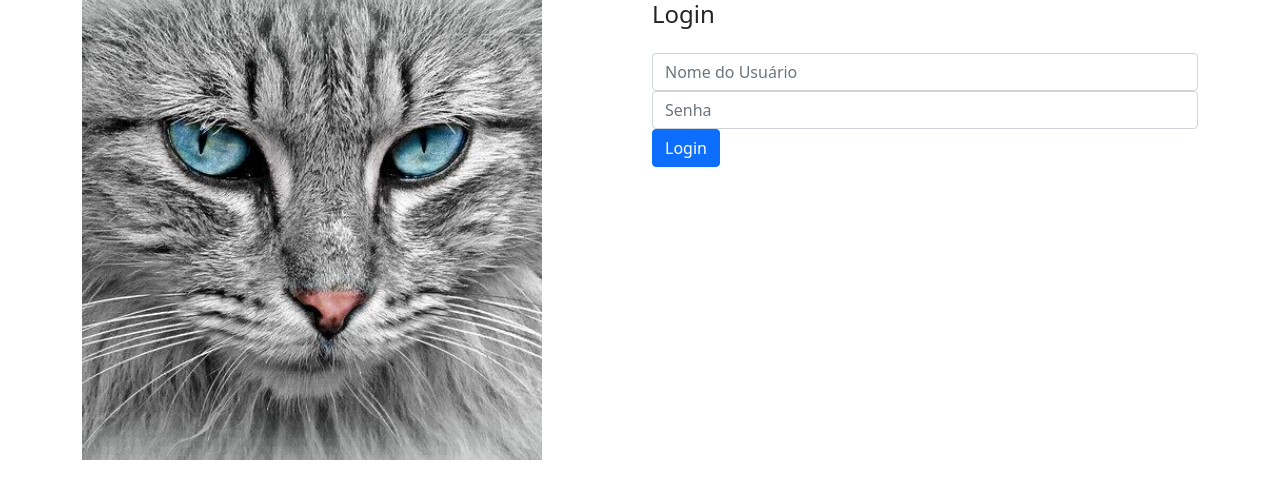
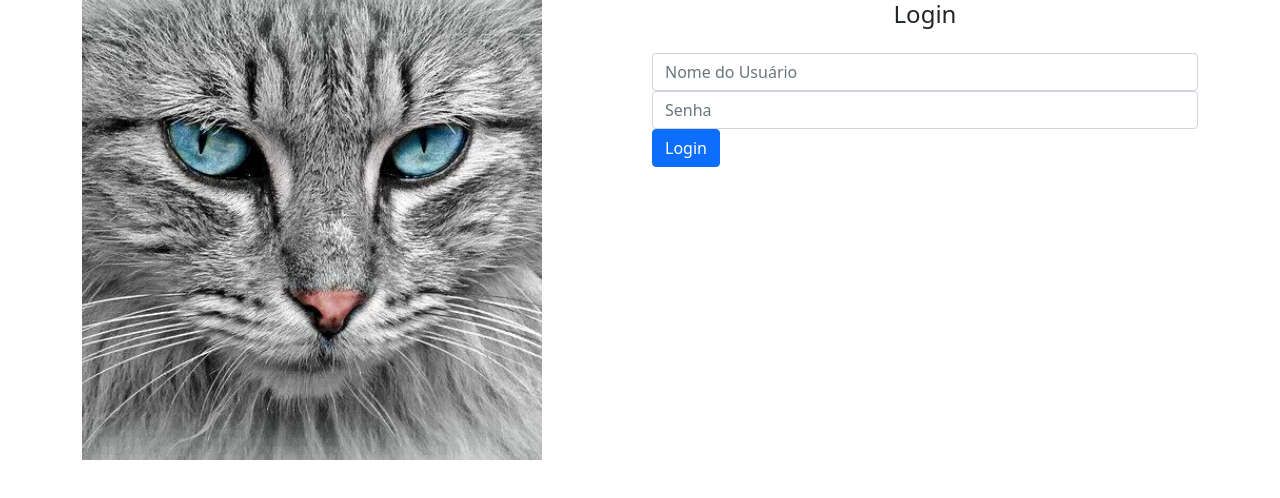
Before and after one commit to ErickBolorini/curso-angular-alura, an Angular app in the folder gatitobook/: page /home in a window 1280 px wide. Shown: the top 498 px of the page. Built offline with nearby package versions, Linux system fonts and the light colour scheme.

Commit message:
atualização

```diff
--- a/gatitobook/src/app/home/login/login.component.html
+++ b/gatitobook/src/app/home/login/login.component.html
@@ -1,4 +1,4 @@
-<h4 class="tex-center">Login</h4>
+<h4 class="text-center">Login</h4>
 <form class="form mt-4" (ngSubmit)="login()">
   <div class="form-group">
     <input type="text" class="form-control" placeholder="Nome do Usuário" [(ngModel)]="usuario" name="usuario" />
```
